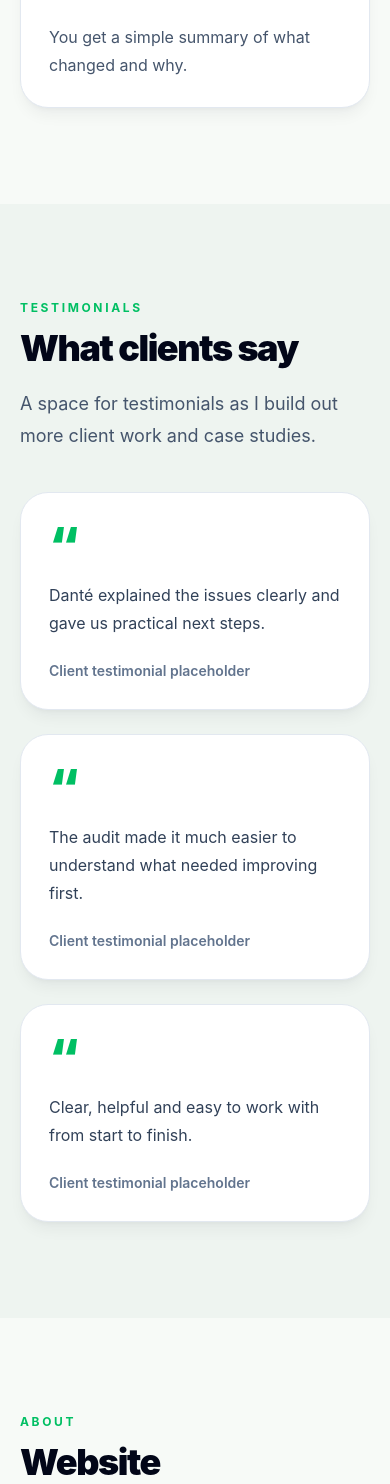
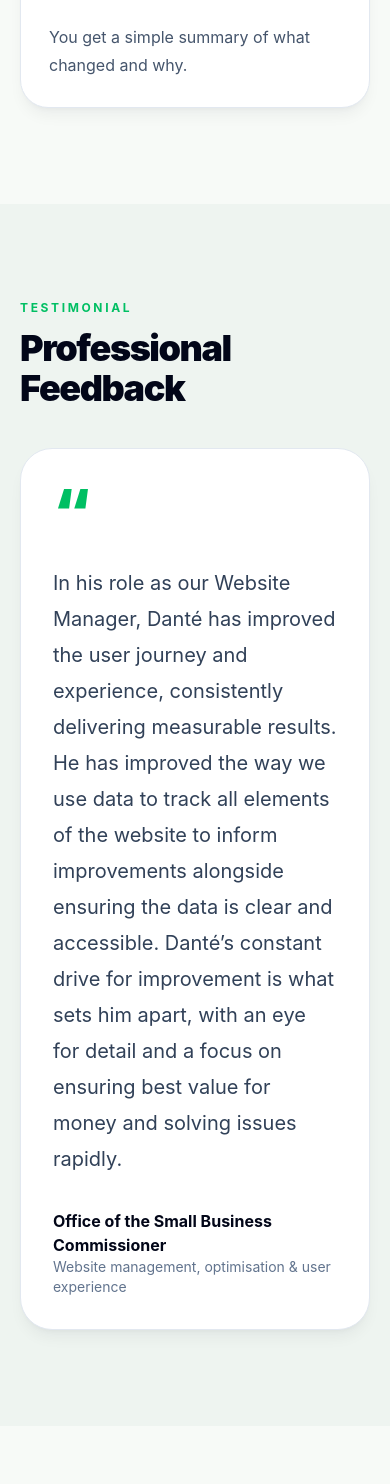
Before and after one commit to DKT15/DKT-Website-Optimisation, a React (Vite) app: page / in a window 390 px wide. Shown: the part 4486-5970 px from the top of the page. Built offline with nearby package versions, Linux system fonts and the light colour scheme.

Commit message:
added to the code.

```diff
--- a/package.json
+++ b/package.json
@@ -11,10 +11,12 @@
   },
   "dependencies": {
     "@tailwindcss/vite": "^4.3.0",
+    "emailjs": "^5.0.0",
     "framer-motion": "^12.38.0",
     "lucide-react": "^1.14.0",
     "react": "^18.2.0",
     "react-dom": "^18.2.0",
+    "react-icons": "^5.6.0",
     "react-router-dom": "^7.15.0",
     "tailwindcss": "^4.3.0"
   },
--- a/src/App.jsx
+++ b/src/App.jsx
@@ -1,7 +1,9 @@
-import { useState } from "react";
 import { BrowserRouter, Route, Routes } from "react-router-dom";
 import Layout from "./components/Layout";
 import Homepage from "./pages/Home";
+import RecentWork from "./pages/RecentWork";
+import Contact from "./pages/Contact";
+import NotFound from "./pages/NotFound";
 
 function App() {
   return (
@@ -10,6 +12,9 @@ function App() {
         <Routes>
           <Route path="/" element={<Layout />}>
             <Route index element={<Homepage />} />
+            <Route path="recentwork" element={<RecentWork />} />
+            <Route path="contact" element={<Contact />} />
+            <Route path="*" element={<NotFound />} />
           </Route>
         </Routes>
       </BrowserRouter>
--- a/src/components/AnimatedShapes.jsx
+++ b/src/components/AnimatedShapes.jsx
@@ -1,5 +1,6 @@
 import { motion } from "framer-motion";
 
+// Code for animated shapes.
 export default function AnimatedShapes({ density = "normal" }) {
   const circles = [
     {
--- a/src/components/Button.jsx
+++ b/src/components/Button.jsx
@@ -1,3 +1,5 @@
+// Button styling.
+
 export default function Button({
   children,
   href,
--- a/src/components/Navbar.jsx
+++ b/src/components/Navbar.jsx
@@ -22,9 +22,6 @@ export default function Navbar() {
         >
           <span className="text-xl font-black tracking-tight text-[#00bf63] min-[420px]:text-2xl sm:text-3xl">
             DKT
-          </span>
-          <span className="hidden text-xs font-medium text-slate-700 sm:block">
-            Website Optimisation Specialist
           </span>
         </Link>
         <nav className="hidden items-center gap-8 text-sm font-semibold text-slate-700 lg:flex">
--- a/src/components/SectionHeader.jsx
+++ b/src/components/SectionHeader.jsx
@@ -1,3 +1,5 @@
+// Styling for the headers needed for each section.
+
 export default function SectionHeader({
   eyebrow,
   title,
--- a/src/data/testimonials.js
+++ b/src/data/testimonials.js
@@ -0,0 +1,9 @@
+export const testimonials = [
+  {
+    id: 1,
+    quote:
+      "In his role as our Website Manager, Danté has improved the user journey and experience, consistently delivering measurable results. He has improved the way we use data to track all elements of the website to inform improvements alongside ensuring the data is clear and accessible. Danté’s constant drive for improvement is what sets him apart, with an eye for detail and a focus on ensuring best value for money and solving issues rapidly.",
+    company: "Office of the Small Business Commissioner",
+    description: "Website management, optimisation & user experience",
+  },
+];
--- a/src/pages/Contact.jsx
+++ b/src/pages/Contact.jsx
@@ -1,4 +1,23 @@
-function ContactPage() {
+import { Mail, Send } from "lucide-react";
+import AnimatedShapes from "../components/AnimatedShapes";
+import { FaLinkedin } from "react-icons/fa";
+import { useState } from "react";
+
+export default function ContactPage() {
+  // tracking whether or not the form has been submitted.
+  const [submitted, setSubmitted] = useState(false);
+
+  // tracking the loading state. If the form is loading then sending will be displayed in the button to let the user know.
+  const [loading, setLoading] = React.useState(false);
+
+  const handleFormSubmit = async (event) => {
+    // preventing the form submit from refreshing the page.
+    event.preventDefault();
+
+    // set loading to true before the async call below.
+    setLoading(true);
+  };
+
   return (
     <main className="relative overflow-hidden bg-[#eef4f0] px-5 py-20 md:px-8">
       <AnimatedShapes density="low" />
@@ -19,13 +38,16 @@ function ContactPage() {
               href="mailto:dante@dantekellman.co.uk"
               className="flex items-center gap-4 rounded-3xl bg-white/70 p-5 font-semibold shadow-lg shadow-slate-900/5 backdrop-blur-xl"
             >
-              <Mail className="text-[#00bf63]" /> dante@dantekellman.co.uk
+              <Mail size={18} className="text-[#00bf63]" />{" "}
+              dante@dantekellman.co.uk
             </a>
             <a
-              href="https://www.linkedin.com/in/your-linkedin"
+              href="https://www.linkedin.com/in/dant%C3%A9-kellman-thompson-8b720720a/"
               className="flex items-center gap-4 rounded-3xl bg-white/70 p-5 font-semibold shadow-lg shadow-slate-900/5 backdrop-blur-xl"
+              target="_blank"
             >
-              <Linkedin className="text-[#00bf63]" /> Connect on LinkedIn
+              <FaLinkedin size={18} className="text-[#00bf63]" /> Connect on
+              LinkedIn
             </a>
           </div>
         </div>
--- a/src/pages/Home.jsx
+++ b/src/pages/Home.jsx
@@ -1,6 +1,7 @@
 import { Link } from "react-router-dom";
 import AnimatedShapes from "../components/AnimatedShapes";
 import SectionHeader from "../components/SectionHeader";
+import { testimonials } from "../data/testimonials";
 import Button from "../components/Button";
 import { motion } from "framer-motion";
 import {
@@ -16,6 +17,7 @@ import {
 } from "lucide-react";
 
 export default function HomePage() {
+  // This is to be later mapped below for the services section.
   const services = [
     {
       icon: Search,
@@ -39,6 +41,7 @@ export default function HomePage() {
     },
   ];
 
+  // First two sectinos to have animated shapes.
   return (
     <main>
       <section className="relative min-h-[calc(100vh-77px)] overflow-hidden bg-[#eef4f0] px-5 py-20 md:px-8 md:py-24">
@@ -94,7 +97,7 @@ export default function HomePage() {
       </section>
 
       <section
-        id="project"
+        id="recentwork"
         className="relative overflow-hidden bg-[#f7faf7] px-5 py-24 md:px-8"
       >
         <AnimatedShapes density="low" />
@@ -208,30 +211,62 @@ export default function HomePage() {
       </section>
 
       <section id="testimonials" className="bg-[#eef4f0] px-5 py-24 md:px-8">
-        <div className="mx-auto max-w-7xl">
-          <SectionHeader
-            eyebrow="Testimonials"
-            title="What clients say"
-            text="A space for testimonials as I build out more client work and case studies."
-          />
+        <div className="mx-auto max-w-5xl">
+          <SectionHeader eyebrow="Testimonial" title="Professional Feedback" />
+
+          {/* Single featured testimonial */}
+
+          {testimonials.map((testimonial) => (
+            <div
+              key={testimonial.id}
+              className="rounded-[2rem] border border-slate-200 bg-white p-8 shadow-lg shadow-slate-900/5 md:p-12"
+            >
+              <p className="text-6xl font-black leading-none text-[#00bf63]">
+                “
+              </p>
+              <p className="mt-6 max-w-3xl text-xl leading-9 text-slate-700">
+                {testimonial.quote}
+              </p>
+
+              <div className="mt-8">
+                <p className="font-bold text-slate-950">
+                  {testimonial.company}
+                </p>
+
+                <p className="text-sm text-slate-500">
+                  {testimonial.description}
+                </p>
+              </div>
+            </div>
+          ))}
+
+          {/*
+      Future multi-testimonial layout
+
       <div className="grid gap-6 md:grid-cols-3">
-            {[
-              "Danté explained the issues clearly and gave us practical next steps.",
-              "The audit made it much easier to understand what needed improving first.",
-              "Clear, helpful and easy to work with from start to finish.",
-            ].map((quote) => (
           <div
-                key={quote}
+            key={testimonial.id}
             className="rounded-[1.75rem] border border-slate-200 bg-white p-7 shadow-lg shadow-slate-900/5"
           >
-                <p className="text-5xl font-black text-[#00bf63]">“</p>
-                <p className="mt-3 leading-7 text-slate-700">{quote}</p>
+            <p className="text-5xl font-black text-[#00bf63]">
+              “
+            </p>
+
+            <p className="mt-3 leading-7 text-slate-700">
+              {testimonial.quote}
+            </p>
+            <div className="mt-8">
+                <p className="font-bold text-slate-950">
+                  {testimonial.company}
+                </p>
                 <p className="mt-6 text-sm font-semibold text-slate-500">
-                  Client testimonial placeholder
+                  {testimonial.description}
                 </p>
+              </div>
           </div>
         ))}
       </div>
+    */}
         </div>
       </section>
 
--- /dev/null
+++ b/src/pages/NotFound.jsx
@@ -0,0 +1,9 @@
+import React from "react";
+
+export default function NotFound() {
+  return (
+    <div className="para-wrapper">
+      <p className="not-found">Nothing to display here yet!</p>
+    </div>
+  );
+}
```
Also changed, not shown: 1 other file (tests, documents, lock files or other folders). Lines whose indentation alone changed are shown as unchanged.
